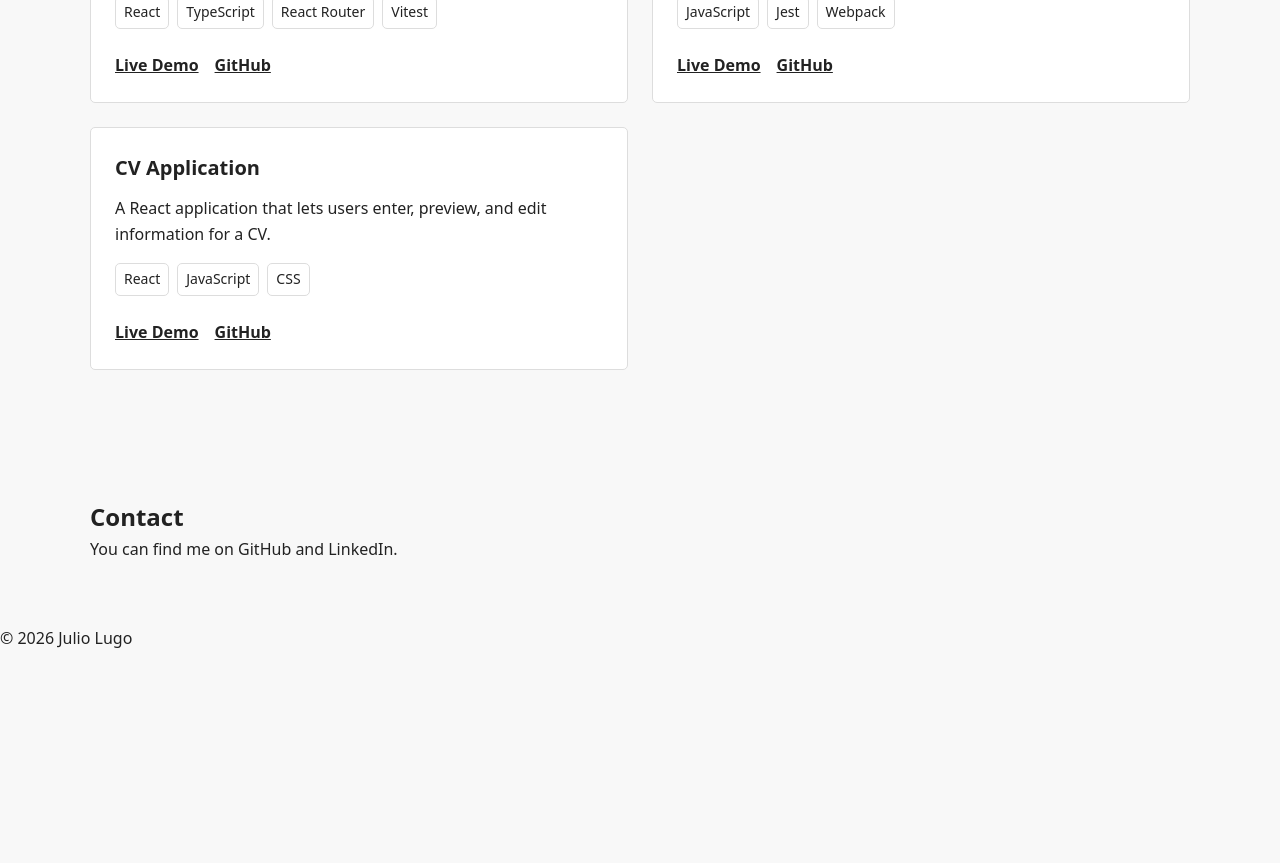
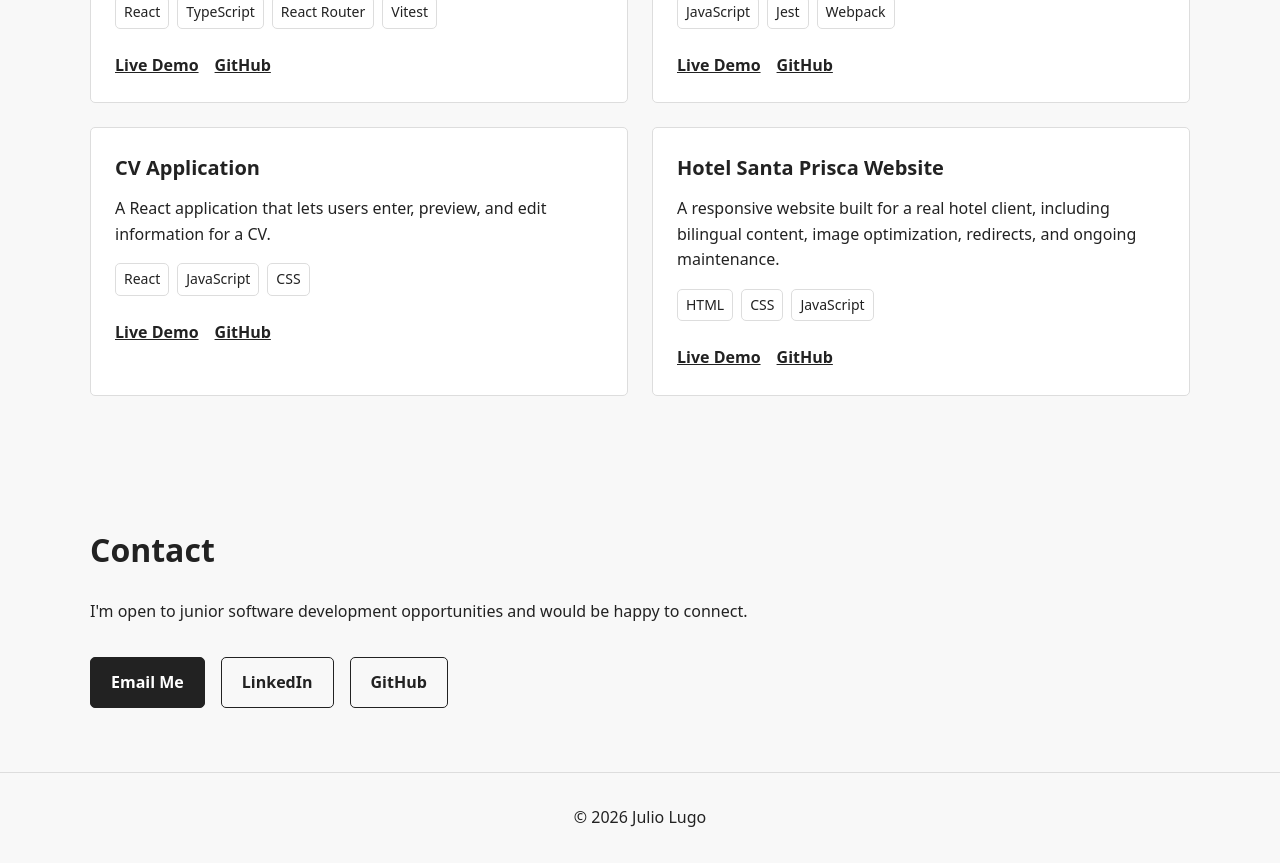
Before and after one commit to julioldv/portfolio, a React (Vite) app: page / in a window 1280 px wide. Shown: the part 1560-2423 px from the top of the page. Before the commit the page ends 2212 px from the top, so only its background shows below. Built offline with nearby package versions, Linux system fonts and the light colour scheme.

Commit message:
feat: add contact section and client project

```diff
--- a/src/App.tsx
+++ b/src/App.tsx
@@ -91,13 +91,44 @@ function App() {
           </div>
         </section>
 
-        <section id="contact">
+        <section id="contact" className="contact">
           <h2>Contact</h2>
-          <p>You can find me on GitHub and LinkedIn.</p>
+
+          <p>
+            I'm open to junior software development opportunities and would be happy
+            to connect.
+          </p>
+
+          <div className="contact-links">
+            <a
+              className="button primary-button"
+              href="mailto:julioldv@gmail.com"
+            >
+              Email Me
+            </a>
+
+            <a
+              className="button secondary-button"
+              href="https://www.linkedin.com/in/juliolugodev"
+              target="_blank"
+              rel="noreferrer"
+            >
+              LinkedIn
+            </a>
+
+            <a
+              className="button secondary-button"
+              href="https://github.com/julioldv"
+              target="_blank"
+              rel="noreferrer"
+            >
+              GitHub
+            </a>
+          </div>
         </section>
       </main>
 
-      <footer>
+      <footer className="site-footer">
         <p>© 2026 Julio Lugo</p>
       </footer>
     </>
--- a/src/components/ProjectCard.tsx
+++ b/src/components/ProjectCard.tsx
@@ -22,9 +22,11 @@ function ProjectCard({ project }: ProjectCardProps) {
           Live Demo
         </a>
 
-        <a href={project.githubUrl} target="_blank" rel="noreferrer">
-          GitHub
-        </a>
+        {project.githubUrl && (
+            <a href={project.githubUrl} target="_blank" rel="noreferrer">
+                GitHub
+            </a>
+            )}
       </div>
     </article>
   )
--- a/src/data/projects.ts
+++ b/src/data/projects.ts
@@ -3,10 +3,9 @@ export type Project = {
   title: string
   description: string
   technologies: string[]
-  githubUrl: string
-  liveUrl: string
+  githubUrl?: string
+  liveUrl?: string
 }
-
 export const projects: Project[] = [
   {
     id: 1,
@@ -24,7 +23,6 @@ export const projects: Project[] = [
       'A browser-based Battleship game built with JavaScript using test-driven development.',
     technologies: ['JavaScript', 'Jest', 'Webpack'],
     githubUrl: 'https://github.com/julioldv/battleship-js',
-    liveUrl: '#',
   },
   {
     id: 3,
@@ -35,4 +33,13 @@ export const projects: Project[] = [
     githubUrl: 'https://github.com/julioldv/cv-application',
     liveUrl: 'https://cv-application-six-pi.vercel.app/',
   },
+  {
+    id: 4,
+    title: 'Hotel Santa Prisca Website',
+    description:
+        'A responsive website built for a real hotel client, including bilingual content, image optimization, redirects, and ongoing maintenance.',
+    technologies: ['HTML', 'CSS', 'JavaScript'],
+    githubUrl: 'https://github.com/julioldv/hotel-santa-prisca',
+    liveUrl: 'https://hotelsantaprisca.com.mx',
+    },
 ]
--- a/src/index.css
+++ b/src/index.css
@@ -230,3 +230,32 @@ section {
   font-weight: 600;
   text-decoration: underline;
 }
+
+/* CONTACT SECTION STYLES */
+
+.contact {
+  max-width: 750px;
+}
+
+.contact h2 {
+  margin-bottom: 1.5rem;
+  font-size: 2rem;
+}
+
+.contact p {
+  margin-bottom: 2rem;
+}
+
+.contact-links {
+  display: flex;
+  flex-wrap: wrap;
+  gap: 1rem;
+}
+
+/* FOOTER STYLES */
+
+.site-footer {
+  padding: 2rem;
+  text-align: center;
+  border-top: 1px solid #ddd;
+}
```
